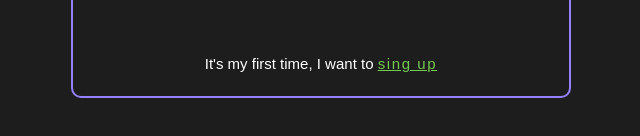
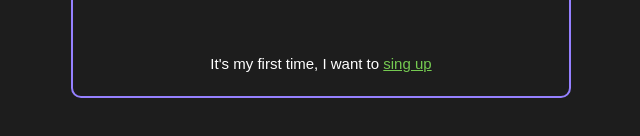
Before and after one commit to belenjn/horror-watcher-app, a React (Vite) app: page /login in a window 1280 px wide. Shown: the part 602-738 px from the top of the page, without its empty margins (319-959 px from the left). Built offline with nearby package versions, Linux system fonts and the light colour scheme; no server answers; a web font is replaced by a local one.

Commit message:
letter-spacing deleted

```diff
--- a/src/components/login/Login.css
+++ b/src/components/login/Login.css
@@ -42,7 +42,6 @@
   color: var(--secondary-color);
   text-align: left;
   font-family: var(--main-font-family);
-  letter-spacing: 0.1rem;
 }
 
 
@@ -99,7 +98,6 @@ span {
 span > a {
   color: var(--secondary-color);
   text-decoration: underline;
-  letter-spacing: 0.1rem;
 }
 
 span > a:hover {
--- a/src/components/register/Register.css
+++ b/src/components/register/Register.css
@@ -44,7 +44,6 @@
     color: var(--secondary-color);
     text-align: left;
     font-family: var(--main-font-family);
-    letter-spacing: 0.1rem;
   }
 
 
```
